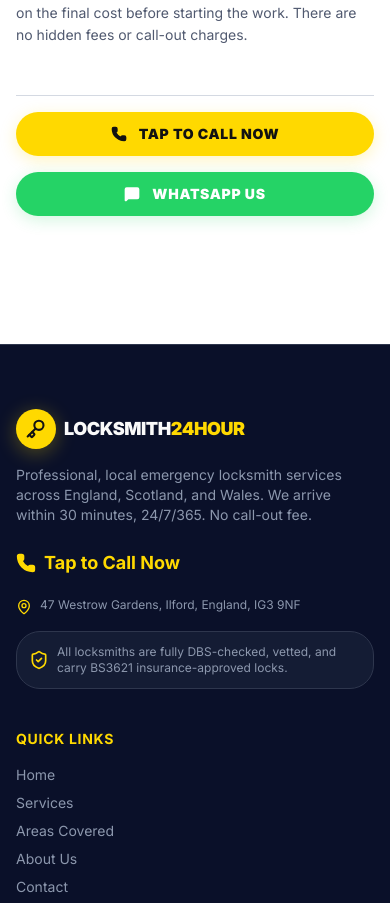
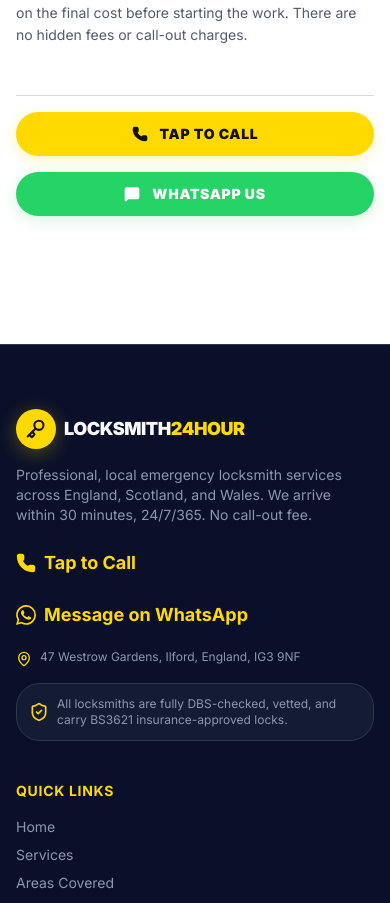
Before and after one commit to ESIGNSEO/Locksmiths-24-hour-UK, a Next.js app: page /about-us in a window 390 px wide. Shown: the part 2028-2931 px from the top of the page. Built offline with nearby package versions, Linux system fonts and the light colour scheme; no server answers.

Commit message:
added separate whatsapp phone number and changed few buttons and location of areas covered CTA to top of the page

```diff
--- a/src/app/[town]/page.tsx
+++ b/src/app/[town]/page.tsx
@@ -105,7 +105,7 @@
               className="flex items-center justify-center gap-3 w-full py-4 px-6 rounded-2xl bg-primary text-primary-foreground font-black text-sm uppercase tracking-wider transition-premium shadow-[0_4px_20px_rgba(255,217,0,0.25)] hover:scale-[1.02] active:scale-[0.98] animate-[pulse_2.8s_ease-in-out_infinite]"
             >
               <Phone className="h-4 w-4 fill-current" />
-              Tap to Call Now
+              Tap to Call
             </a>
             <a
               href={`https://wa.me/${WHATSAPP_NUMBER}?text=Hello%2C%20I%20need%20a%20locksmith%20in%20`}
--- a/src/app/about-us/page.tsx
+++ b/src/app/about-us/page.tsx
@@ -107,7 +107,7 @@
             className="flex items-center justify-center gap-3 w-full sm:w-auto py-3 px-6 rounded-xl bg-primary text-primary-foreground font-black text-sm uppercase tracking-wider transition-premium shadow-[0_4px_16px_rgba(255,217,0,0.25)]"
           >
             <Phone className="h-4 w-4 fill-current" />
-            Tap to Call Now
+            Tap to Call
           </a>
           <a
             href={`https://wa.me/${WHATSAPP_NUMBER}?text=Hello%2C%20I%20need%20a%20locksmith`}
--- a/src/app/areas-covered/page.tsx
+++ b/src/app/areas-covered/page.tsx
@@ -26,6 +26,31 @@
   return (
     <div className="py-16 bg-background text-foreground px-4 sm:px-6 lg:px-8">
       <div className="mx-auto max-w-5xl space-y-12">
+        {/* Bottom CTA */}
+        <div className="bg-[#0a1029] text-white p-10 rounded-3xl border border-[#2e364d] text-center space-y-6 max-w-3xl mx-auto pt-10">
+          <h3 className="text-xl font-bold uppercase text-foreground">Don&apos;t See Your Town Listed?</h3>
+          <p className="text-sm text-[#8c97ad] max-w-xl mx-auto leading-relaxed">
+            We cover 100% of addresses in England, Scotland, and Wales (excluding Northern Ireland). Call us with your postcode and we will dispatch the nearest locksmith immediately.
+          </p>
+          <div className="flex flex-col sm:flex-row items-center justify-center gap-4 max-w-md mx-auto pt-2">
+            <a
+              href={`tel:${PHONE_NUMBER_RAW}`}
+              className="flex items-center justify-center gap-3 w-full py-3 px-6 rounded-xl bg-primary text-primary-foreground font-black text-sm uppercase tracking-wider transition-premium shadow-[0_4px_16px_rgba(255,217,0,0.25)]"
+            >
+              <Phone className="h-4 w-4 fill-current" />
+              Tap to Call
+            </a>
+            <a
+              href={`https://wa.me/${WHATSAPP_NUMBER}?text=Hello%2C%20I%20need%20a%20locksmith`}
+              target="_blank"
+              rel="noopener noreferrer"
+              className="flex items-center justify-center gap-3 w-full py-3 px-6 rounded-xl bg-[#25d366] text-white font-black text-sm uppercase tracking-wider transition-premium shadow-[0_4px_16px_rgba(37,211,102,0.2)]"
+            >
+              <MessageSquare className="h-4 w-4 fill-current" />
+              WhatsApp Us
+            </a>
+          </div>
+        </div>
 
         {/* Title */}
         <div className="text-center space-y-4 max-w-3xl mx-auto">
@@ -77,33 +102,6 @@
             </div>
           ))}
         </div>
-
-        {/* Bottom CTA */}
-        <div className="bg-[#0a1029] text-white p-10 rounded-3xl border border-[#2e364d] text-center space-y-6 max-w-3xl mx-auto pt-10">
-          <h3 className="text-xl font-bold uppercase text-foreground">Don&apos;t See Your Town Listed?</h3>
-          <p className="text-sm text-[#8c97ad] max-w-xl mx-auto leading-relaxed">
-            We cover 100% of addresses in England, Scotland, and Wales (excluding Northern Ireland). Call us with your postcode and we will dispatch the nearest locksmith immediately.
-          </p>
-          <div className="flex flex-col sm:flex-row items-center justify-center gap-4 max-w-md mx-auto pt-2">
-            <a
-              href={`tel:${PHONE_NUMBER_RAW}`}
-              className="flex items-center justify-center gap-3 w-full py-3 px-6 rounded-xl bg-primary text-primary-foreground font-black text-sm uppercase tracking-wider transition-premium shadow-[0_4px_16px_rgba(255,217,0,0.25)]"
-            >
-              <Phone className="h-4 w-4 fill-current" />
-              Tap to Call Now
-            </a>
-            <a
-              href={`https://wa.me/${WHATSAPP_NUMBER}?text=Hello%2C%20I%20need%20a%20locksmith`}
-              target="_blank"
-              rel="noopener noreferrer"
-              className="flex items-center justify-center gap-3 w-full py-3 px-6 rounded-xl bg-[#25d366] text-white font-black text-sm uppercase tracking-wider transition-premium shadow-[0_4px_16px_rgba(37,211,102,0.2)]"
-            >
-              <MessageSquare className="h-4 w-4 fill-current" />
-              WhatsApp Us
-            </a>
-          </div>
-        </div>
-
       </div>
     </div>
   );
--- a/src/app/page.tsx
+++ b/src/app/page.tsx
@@ -55,7 +55,7 @@
               className="flex items-center justify-center gap-3 w-full py-4 px-8 rounded-2xl bg-primary text-primary-foreground font-black text-lg uppercase tracking-wider transition-premium shadow-[0_8px_32px_rgba(255,217,0,0.25)] hover:shadow-[0_12px_40px_rgba(255,217,0,0.45)] hover:-translate-y-0.5 active:scale-[0.98] animate-[pulse_2.8s_ease-in-out_infinite]"
             >
               <Phone className="h-5 w-5 fill-current" />
-              Tap to Call Now
+              Tap to Call
             </a>
             <a
               href={`https://wa.me/${WHATSAPP_NUMBER}?text=Hello%2C%20I%20need%20a%20locksmith`}
--- a/src/app/prices/page.tsx
+++ b/src/app/prices/page.tsx
@@ -38,7 +38,7 @@
               className="flex items-center justify-center gap-3 w-full py-4 px-6 rounded-2xl bg-primary text-primary-foreground font-black text-sm uppercase tracking-wider transition-premium shadow-[0_4px_20px_rgba(255,217,0,0.25)] hover:scale-[1.02] active:scale-[0.98] animate-[pulse_2.8s_ease-in-out_infinite]"
             >
               <Phone className="h-4 w-4 fill-current" />
-              Tap to Call Now
+              Tap to Call
             </a>
             <a
               href={`https://wa.me/${WHATSAPP_NUMBER}?text=Hello%2C%20I%20need%20a%20locksmith`}
--- a/src/app/services/page.tsx
+++ b/src/app/services/page.tsx
@@ -100,7 +100,7 @@
               className="flex items-center justify-center gap-3 w-full py-3 px-6 rounded-xl bg-primary text-primary-foreground font-black text-sm uppercase tracking-wider transition-premium shadow-[0_4px_16px_rgba(255,217,0,0.25)] hover:scale-[1.02]"
             >
               <Phone className="h-4 w-4 fill-current" />
-              Tap to Call Now
+              Tap to Call
             </a>
             <a
               href={`https://wa.me/${WHATSAPP_NUMBER}?text=Hello%2C%20I%20need%20a%20locksmith`}
--- a/src/components/Footer.tsx
+++ b/src/components/Footer.tsx
@@ -1,7 +1,7 @@
 import React from 'react';
 import Link from 'next/link';
-import { Key, Phone, ShieldCheck, MapPin } from 'lucide-react';
-import { PHONE_NUMBER_RAW } from '@/utils/phone';
+import { Key, Phone, ShieldCheck, MapPin, Piano } from 'lucide-react';
+import { PHONE_NUMBER_RAW, WHATSAPP_NUMBER } from '@/utils/phone';
 import { BUSINESS_ADDRESS } from '@/utils/address';
 
 export default function Footer() {
@@ -27,7 +27,19 @@
             </p>
             <div className="flex items-center gap-2 text-primary font-bold text-lg pt-2">
               <Phone className="h-5 w-5 fill-current" />
-              <a href={`tel:${PHONE_NUMBER_RAW}`} className="hover:underline">Tap to Call Now</a>
+              <a href={`tel:${PHONE_NUMBER_RAW}`} className="hover:underline">Tap to Call</a>
+            </div>
+            <div className="flex items-center gap-2 text-primary font-bold text-lg pt-2">
+              <svg
+                className="h-5 w-5 fill-current"
+                viewBox="0 0 24 24"
+                role="img"
+              >
+                <path d="M17.472 14.382c-.297-.149-1.758-.867-2.03-.967-.273-.099-.471-.148-.67.15-.197.297-.767.966-.94 1.164-.173.199-.347.223-.644.075-.297-.15-1.255-.463-2.39-1.475-.883-.788-1.48-1.761-1.653-2.059-.173-.297-.018-.458.13-.606.134-.133.298-.347.446-.521.151-.172.2-.296.3-.495.099-.198.05-.372-.025-.521-.075-.148-.669-1.611-.916-2.206-.242-.579-.487-.501-.669-.51l-.57-.01c-.198 0-.52.074-.792.372s-1.04 1.016-1.04 2.479 1.065 2.876 1.213 3.074c.149.198 2.095 3.2 5.076 4.487.709.306 1.263.489 1.694.626.712.226 1.36.194 1.872.118.571-.085 1.758-.719 2.006-1.413.248-.695.248-1.29.173-1.414-.074-.124-.272-.198-.57-.347m-5.421 7.403h-.004a9.87 9.87 0 01-5.031-1.378l-.361-.214-3.741.982.998-3.648-.235-.374a9.86 9.86 0 01-1.51-5.26c.001-5.45 4.436-9.884 9.888-9.884 2.64 0 5.122 1.03 6.988 2.898a9.825 9.825 0 012.893 6.994c-.003 5.45-4.437 9.884-9.885 9.884m8.413-18.297A11.815 11.815 0 0012.05 0C5.495 0 .16 5.335.157 11.892c0 2.096.547 4.142 1.588 5.945L0 24l6.335-1.662a11.87 11.87 0 005.711 1.458h.005c6.554 0 11.89-5.335 11.893-11.893a11.821 11.821 0 00-3.48-8.413z" />
+              </svg>
+              <a href={`https://wa.me/${WHATSAPP_NUMBER}`} className="hover:underline">
+                Message on WhatsApp
+              </a>
             </div>
             <div className="flex items-start gap-2 text-xs text-[#8c97ad] pt-1">
               <MapPin className="h-4 w-4 text-primary shrink-0 mt-0.5" />
--- a/src/utils/phone.ts
+++ b/src/utils/phone.ts
@@ -1,4 +1,5 @@
 export const PHONE_NUMBER = process.env.NEXT_PUBLIC_PHONE_NUMBER || "07546852375";
+const WHATSAPP_PHONE_NUMBER = process.env.NEXT_PUBLIC_WHATSAPP_PHONE_NUMBER || "07546852375";
 export const PHONE_NUMBER_RAW = PHONE_NUMBER.replace(/\s+/g, "");
 
 export function getWhatsAppNumber(phone: string): string {
@@ -11,4 +12,4 @@
   return clean;
 }
 
-export const WHATSAPP_NUMBER = getWhatsAppNumber(PHONE_NUMBER);
+export const WHATSAPP_NUMBER = getWhatsAppNumber(WHATSAPP_PHONE_NUMBER);
```
Also changed, not shown: .agents/memory/tech-decisions.md.
